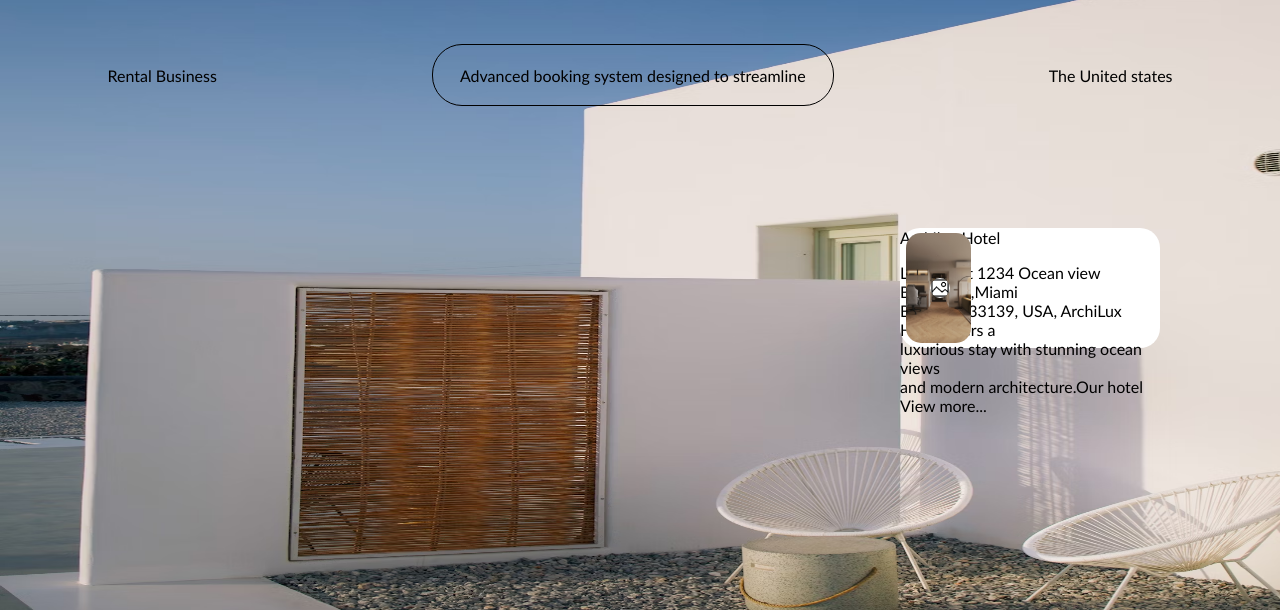
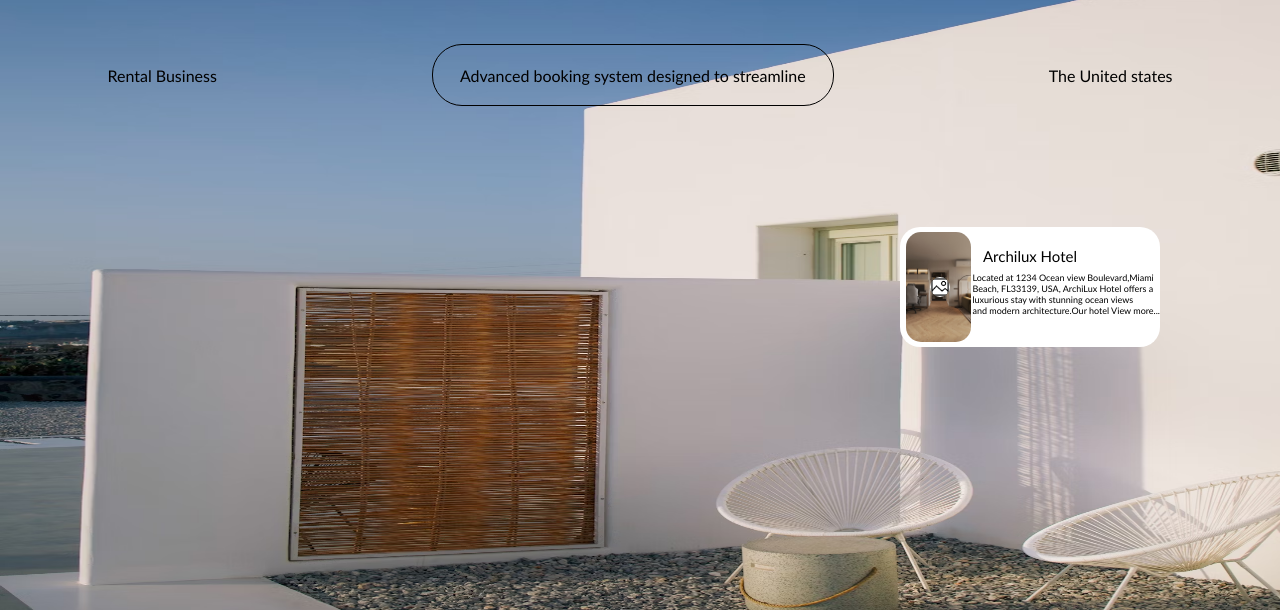
Before and after one commit to GeekJulia/Rent_Planner, a plain HTML site: page index.html in a window 1280 px wide. Shown: the part 190-800 px from the top of the page. Drawn offline with Linux system fonts and the light colour scheme.

Commit message:
Styled text in card

```diff
--- a/styles.css
+++ b/styles.css
@@ -58,3 +58,23 @@ p{
     transform: translate(930px,20px);
     border-radius: 10px;
 }
+#headadvertText{
+    font-size: 15px;
+    display: flex;
+    justify-content: center;
+    padding-top:20px;
+    margin-bottom: 4px;
+}
+#advertText{
+    font-size: 9px;
+    display: flex;
+    justify-content: flex-end;
+    margin-top:7px;
+}
+#viewanchor{
+    margin:0;
+    padding:0;
+    display: inline;
+    justify-content: center;
+    border:0;
+}
```
